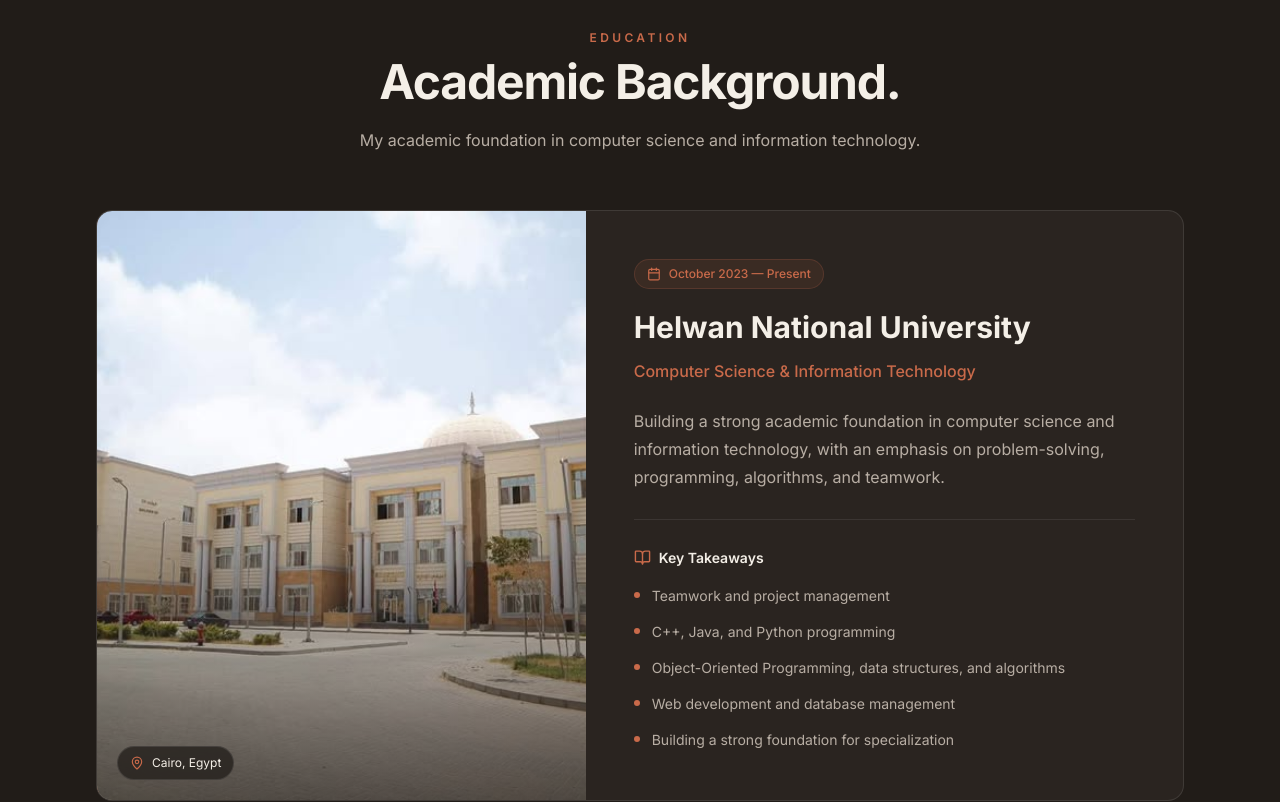
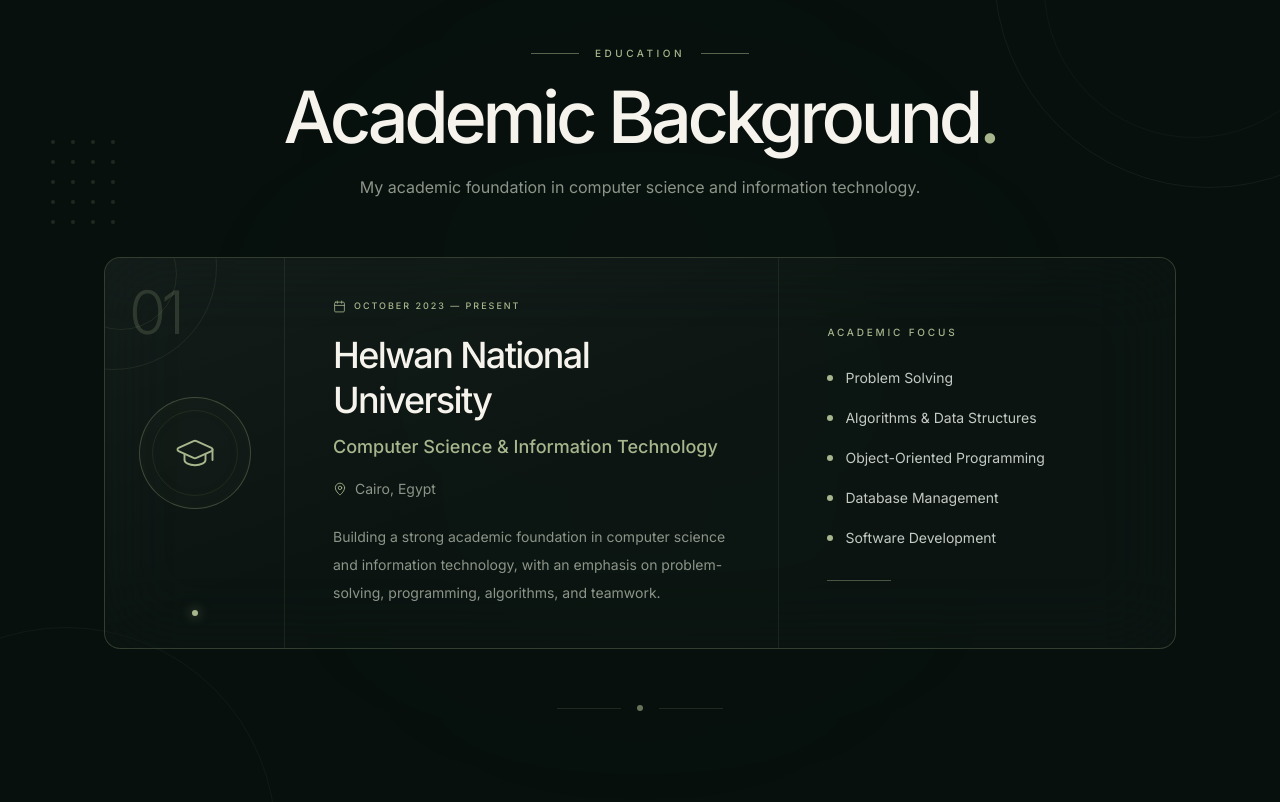
Before and after one commit to DohaAbdelrahman/Doha, a Next.js app: page / in a window 1280 px wide. Shown: the part 6900-7702 px from the top of the page. Built offline with nearby package versions, Linux system fonts and the light colour scheme.

Commit message:
update Acdamic

```diff
--- a/src/sections/EducationSection.tsx
+++ b/src/sections/EducationSection.tsx
@@ -1,33 +1,213 @@
 "use client";
 
 import ScrollReveal from "@/components/portfolio/ScrollReveal";
-import { Calendar, MapPin, BookOpen } from "lucide-react";
+import { Calendar, MapPin, GraduationCap } from "lucide-react";
 
 export default function EducationSection() {
+  const academicFocus = [
+    "Problem Solving",
+    "Algorithms & Data Structures",
+    "Object-Oriented Programming",
+    "Database Management",
+    "Software Development",
+  ];
+
   return (
     <section
       id="education"
-      className="bg-[#211C18] py-24 sm:py-32"
+      className="
+        relative
+        overflow-hidden
+        bg-[#07100D]
+        py-28
+        sm:py-36
+      "
     >
-      <div className="mx-auto max-w-6xl px-6 sm:px-8">
+      {/* =====================================================
+          BACKGROUND
+      ===================================================== */}
 
-        {/* Header */}
+      <div className="pointer-events-none absolute inset-0 overflow-hidden">
+        {/* Top right orbit */}
+
+        <div
+          className="
+            absolute
+            -right-36
+            -top-36
+            h-[430px]
+            w-[430px]
+            rounded-full
+            border
+            border-[#A7B68D]/[0.08]
+          "
+        />
+
+        <div
+          className="
+            absolute
+            -right-16
+            -top-16
+            h-[300px]
+            w-[300px]
+            rounded-full
+            border
+            border-[#A7B68D]/[0.05]
+          "
+        />
+
+        {/* Bottom left orbit */}
+
+        <div
+          className="
+            absolute
+            -bottom-48
+            -left-36
+            h-[420px]
+            w-[420px]
+            rounded-full
+            border
+            border-[#A7B68D]/[0.06]
+          "
+        />
+
+        {/* Soft glow */}
+
+        <div
+          className="
+            absolute
+            left-1/2
+            top-1/2
+            h-[500px]
+            w-[500px]
+            -translate-x-1/2
+            -translate-y-1/2
+            rounded-full
+            bg-[#A7B68D]/[0.018]
+            blur-[140px]
+          "
+        />
+
+        {/* Dots */}
+
+        <div
+          className="
+            absolute
+            left-[4%]
+            top-[25%]
+            grid
+            grid-cols-4
+            gap-4
+            opacity-30
+          "
+        >
+          {Array.from({ length: 20 }).map((_, index) => (
+            <span
+              key={index}
+              className="
+                h-1
+                w-1
+                rounded-full
+                bg-[#A7B68D]/50
+              "
+            />
+          ))}
+        </div>
+      </div>
+
+      {/* =====================================================
+          CONTENT
+      ===================================================== */}
+
+      <div
+        className="
+          relative
+          z-10
+          mx-auto
+          max-w-6xl
+          px-6
+          sm:px-10
+        "
+      >
+        {/* =================================================
+            HEADER
+        ================================================= */}
+
         <ScrollReveal className="mb-14 text-center">
-          <p className="mb-3 text-xs font-semibold uppercase tracking-[0.28em] text-[#C96A4A]">
-            Education
-          </p>
+          <div
+            className="
+              mb-5
+              flex
+              items-center
+              justify-center
+              gap-4
+            "
+          >
+            <span
+              className="
+                h-px
+                w-12
+                bg-[#A7B68D]/50
+              "
+            />
 
-          <h2 className="text-4xl font-bold tracking-tight text-[#F4EFE7] sm:text-5xl">
-            Academic Background.
+            <span
+              className="
+                text-[10px]
+                font-medium
+                uppercase
+                tracking-[0.35em]
+                text-[#A7B68D]
+              "
+            >
+              Education
+            </span>
+
+            <span
+              className="
+                h-px
+                w-12
+                bg-[#A7B68D]/50
+              "
+            />
+          </div>
+
+          <h2
+            className="
+              text-5xl
+              font-medium
+              tracking-[-0.06em]
+              text-[#F5F3EC]
+              sm:text-6xl
+              md:text-7xl
+            "
+          >
+            Academic Background
+            <span className="text-[#A7B68D]">
+              .
+            </span>
           </h2>
 
-          <p className="mx-auto mt-5 max-w-2xl text-sm leading-7 text-[#B8AEA4] sm:text-base">
-            My academic foundation in computer science and information
-            technology.
+          <p
+            className="
+              mx-auto
+              mt-5
+              max-w-xl
+              text-sm
+              leading-7
+              text-[#8D9489]
+              sm:text-base
+            "
+          >
+            My academic foundation in computer science
+            and information technology.
           </p>
         </ScrollReveal>
 
-        {/* Education Card */}
+        {/* =================================================
+            EDUCATION GLASS PANEL
+        ================================================= */}
+
         <ScrollReveal>
           <article
             className="
@@ -36,189 +216,417 @@
               overflow-hidden
               rounded-2xl
               border
-              border-white/[0.10]
-              bg-[#2A2420]
+              border-[#A7B68D]/25
+              bg-white/[0.018]
+              backdrop-blur-2xl
               transition-all
-              duration-300
-              hover:border-[#C96A4A]/40
-              hover:shadow-2xl
+              duration-500
+              hover:border-[#A7B68D]/45
+              hover:bg-[#A7B68D]/[0.025]
             "
           >
-            {/* Accent */}
+            {/* Glass highlight */}
+
             <div
               className="
+                pointer-events-none
                 absolute
-                left-0
-                top-0
-                h-full
-                w-[2px]
-                bg-[#C96A4A]
-                opacity-60
-                transition-opacity
-                duration-300
-                group-hover:opacity-100
+                inset-0
+                bg-gradient-to-br
+                from-white/[0.035]
+                via-transparent
+                to-transparent
               "
             />
 
-            <div className="grid md:grid-cols-[0.9fr_1.1fr]">
+            {/* Decorative orbit */}
 
-              {/* ================= IMAGE ================= */}
+            <div
+              className="
+                pointer-events-none
+                absolute
+                -left-24
+                -top-24
+                h-52
+                w-52
+                rounded-full
+                border
+                border-[#A7B68D]/10
+              "
+            />
 
-              <div className="relative min-h-[280px] overflow-hidden md:min-h-[500px]">
-                <img
-                  src="Image/helwan.jpg"
-                  alt="Helwan National University"
+            <div
+              className="
+                pointer-events-none
+                absolute
+                -left-10
+                -top-10
+                h-28
+                w-28
+                rounded-full
+                border
+                border-[#A7B68D]/10
+              "
+            />
+
+            {/* =================================================
+                DESKTOP GRID
+            ================================================= */}
+
+            <div
+              className="
+                relative
+                grid
+                lg:grid-cols-[180px_1fr_0.8fr]
+              "
+            >
+              {/* =================================================
+                  NUMBER / ICON
+              ================================================= */}
+
+              <div
+                className="
+                  relative
+                  flex
+                  min-h-[220px]
+                  flex-col
+                  items-center
+                  justify-center
+                  border-b
+                  border-[#A7B68D]/10
+                  px-6
+                  lg:min-h-[390px]
+                  lg:border-b-0
+                  lg:border-r
+                "
+              >
+                {/* Number */}
+
+                <span
                   className="
                     absolute
-                    inset-0
-                    h-full
-                    w-full
-                    object-cover
-                    transition-transform
-                    duration-700
-                    group-hover:scale-[1.03]
+                    left-6
+                    top-6
+                    text-6xl
+                    font-light
+                    leading-none
+                    tracking-[-0.08em]
+                    text-[#A7B68D]/20
+                  "
+                >
+                  01
+                </span>
+
+                {/* University Icon */}
+
+                <div
+                  className="
+                    relative
+                    flex
+                    h-28
+                    w-28
+                    items-center
+                    justify-center
+                    rounded-full
+                    border
+                    border-[#A7B68D]/30
+                    bg-[#A7B68D]/[0.025]
+                    shadow-[inset_0_0_35px_rgba(167,182,141,0.025)]
+                    transition-all
+                    duration-500
+                    group-hover:border-[#A7B68D]/55
+                  "
+                >
+                  <div
+                    className="
+                      absolute
+                      inset-3
+                      rounded-full
+                      border
+                      border-[#A7B68D]/10
+                    "
+                  />
+
+                  <GraduationCap
+                    size={42}
+                    strokeWidth={1.1}
+                    className="
+                      relative
+                      text-[#A7B68D]
+                    "
+                  />
+                </div>
+
+                {/* Small dot */}
+
+                <span
+                  className="
+                    absolute
+                    bottom-8
+                    h-1.5
+                    w-1.5
+                    rounded-full
+                    bg-[#A7B68D]
+                    shadow-[0_0_12px_rgba(167,182,141,0.7)]
                   "
                 />
+              </div>
 
-                {/* Image Overlay */}
+              {/* =================================================
+                  UNIVERSITY INFO
+              ================================================= */}
+
+              <div
+                className="
+                  flex
+                  flex-col
+                  justify-center
+                  border-b
+                  border-[#A7B68D]/10
+                  px-7
+                  py-9
+                  sm:px-10
+                  lg:border-b-0
+                  lg:border-r
+                  lg:px-12
+                "
+              >
+                {/* Date */}
+
                 <div
                   className="
-                    absolute
-                    inset-0
-                    bg-gradient-to-t
-                    from-[#211C18]/70
-                    via-transparent
-                    to-transparent
-                  "
-                />
-
-                {/* Location */}
-                <div
-                  className="
-                    absolute
-                    bottom-5
-                    left-5
-                    inline-flex
+                    flex
                     items-center
                     gap-2
-                    rounded-full
-                    border
-                    border-white/10
-                    bg-[#211C18]/75
-                    px-3
-                    py-2
-                    text-xs
-                    text-[#F4EFE7]
-                    backdrop-blur-md
+                    text-[9px]
+                    font-medium
+                    uppercase
+                    tracking-[0.22em]
+                    text-[#A7B68D]
                   "
                 >
-                  <MapPin size={14} className="text-[#C96A4A]" />
-                  Cairo, Egypt
-                </div>
-              </div>
+                  <Calendar size={13} strokeWidth={1.5} />
 
-              {/* ================= CONTENT ================= */}
-
-              <div className="flex flex-col justify-center p-7 sm:p-9 md:p-12">
-
-                {/* Date */}
-                <div
-                  className="
-                    mb-5
-                    flex
-                    w-fit
-                    items-center
-                    gap-2
-                    rounded-full
-                    border
-                    border-[#C96A4A]/20
-                    bg-[#C96A4A]/10
-                    px-3
-                    py-1.5
-                    text-xs
-                    font-medium
-                    text-[#C96A4A]
-                  "
-                >
-                  <Calendar size={14} />
-                  October 2023 — Present
+                  <span>
+                    October 2023 — Present
+                  </span>
                 </div>
 
                 {/* University */}
+
                 <h3
                   className="
-                    text-2xl
-                    font-bold
+                    mt-5
+                    text-3xl
+                    font-medium
                     leading-tight
-                    text-[#F4EFE7]
-                    sm:text-3xl
+                    tracking-[-0.045em]
+                    text-[#F5F3EC]
+                    sm:text-4xl
                   "
                 >
                   Helwan National University
                 </h3>
 
                 {/* Major */}
-                <p className="mt-3 text-base font-medium text-[#C96A4A]">
-                  Computer Science &amp; Information Technology
+
+                <p
+                  className="
+                    mt-3
+                    text-base
+                    font-medium
+                    leading-6
+                    text-[#A7B68D]
+                    sm:text-lg
+                  "
+                >
+                  Computer Science &amp;
+                  Information Technology
                 </p>
 
+                {/* Location */}
+
+                <div
+                  className="
+                    mt-5
+                    flex
+                    items-center
+                    gap-2
+                    text-sm
+                    text-[#8D9489]
+                  "
+                >
+                  <MapPin
+                    size={14}
+                    strokeWidth={1.5}
+                    className="text-[#A7B68D]"
+                  />
+
+                  <span>Cairo, Egypt</span>
+                </div>
+
                 {/* Description */}
-                <p className="mt-6 text-sm leading-7 text-[#B8AEA4] sm:text-base">
-                  Building a strong academic foundation in computer science
-                  and information technology, with an emphasis on
-                  problem-solving, programming, algorithms, and teamwork.
+
+                <p
+                  className="
+                    mt-6
+                    max-w-xl
+                    text-sm
+                    leading-7
+                    text-[#8D9489]
+                  "
+                >
+                  Building a strong academic foundation
+                  in computer science and information
+                  technology, with an emphasis on
+                  problem-solving, programming,
+                  algorithms, and teamwork.
+                </p>
+              </div>
+
+              {/* =================================================
+                  ACADEMIC FOCUS
+              ================================================= */}
+
+              <div
+                className="
+                  flex
+                  flex-col
+                  justify-center
+                  px-7
+                  py-9
+                  sm:px-10
+                  lg:px-10
+                  xl:px-12
+                "
+              >
+                <p
+                  className="
+                    text-[10px]
+                    font-medium
+                    uppercase
+                    tracking-[0.28em]
+                    text-[#A7B68D]
+                  "
+                >
+                  Academic Focus
                 </p>
 
-                {/* Divider */}
-                <div className="my-7 h-px bg-white/[0.08]" />
-
-                {/* Key Takeaways */}
-                <div>
-                  <div className="mb-4 flex items-center gap-2">
-                    <BookOpen
-                      size={17}
-                      className="text-[#C96A4A]"
-                    />
-
-                    <h4 className="text-sm font-semibold text-[#F4EFE7]">
-                      Key Takeaways
-                    </h4>
-                  </div>
-
-                  <ul className="space-y-3">
-                    {[
-                      "Teamwork and project management",
-                      "C++, Java, and Python programming",
-                      "Object-Oriented Programming, data structures, and algorithms",
-                      "Web development and database management",
-                      "Building a strong foundation for specialization",
-                    ].map((item) => (
-                      <li
+                <div
+                  className="
+                    mt-7
+                    space-y-5
+                  "
+                >
+                  {academicFocus.map(
+                    (item, index) => (
+                      <div
                         key={item}
-                        className="flex items-start gap-3 text-sm leading-6 text-[#B8AEA4]"
+                        className="
+                          flex
+                          items-center
+                          gap-3
+                        "
                       >
                         <span
                           className="
-                            mt-2
                             h-1.5
                             w-1.5
                             shrink-0
                             rounded-full
-                            bg-[#C96A4A]
+                            bg-[#A7B68D]
                           "
                         />
 
-                        <span>{item}</span>
-                      </li>
-                    ))}
-                  </ul>
+                        <span
+                          className="
+                            text-sm
+                            text-[#C5CBC4]
+                          "
+                        >
+                          {item}
+                        </span>
+                      </div>
+                    )
+                  )}
                 </div>
 
+                {/* Bottom accent */}
+
+                <div
+                  className="
+                    mt-8
+                    h-px
+                    w-16
+                    bg-[#A7B68D]/40
+                  "
+                />
               </div>
             </div>
+
+            {/* Bottom glass line */}
+
+            <span
+              className="
+                absolute
+                bottom-0
+                left-1/2
+                h-px
+                w-0
+                -translate-x-1/2
+                bg-[#A7B68D]
+                shadow-[0_0_15px_rgba(167,182,141,0.6)]
+                transition-all
+                duration-700
+                group-hover:w-1/2
+              "
+            />
           </article>
         </ScrollReveal>
 
+        {/* =================================================
+            BOTTOM DECORATION
+        ================================================= */}
+
+        <ScrollReveal
+          direction="up"
+          delay={0.2}
+          className="mt-14"
+        >
+          <div
+            className="
+              flex
+              items-center
+              justify-center
+              gap-4
+            "
+          >
+            <span
+              className="
+                h-px
+                w-16
+                bg-[#A7B68D]/15
+              "
+            />
+
+            <span
+              className="
+                h-1.5
+                w-1.5
+                rounded-full
+                bg-[#A7B68D]/60
+              "
+            />
+
+            <span
+              className="
+                h-px
+                w-16
+                bg-[#A7B68D]/15
+              "
+            />
+          </div>
+        </ScrollReveal>
       </div>
     </section>
   );
```
